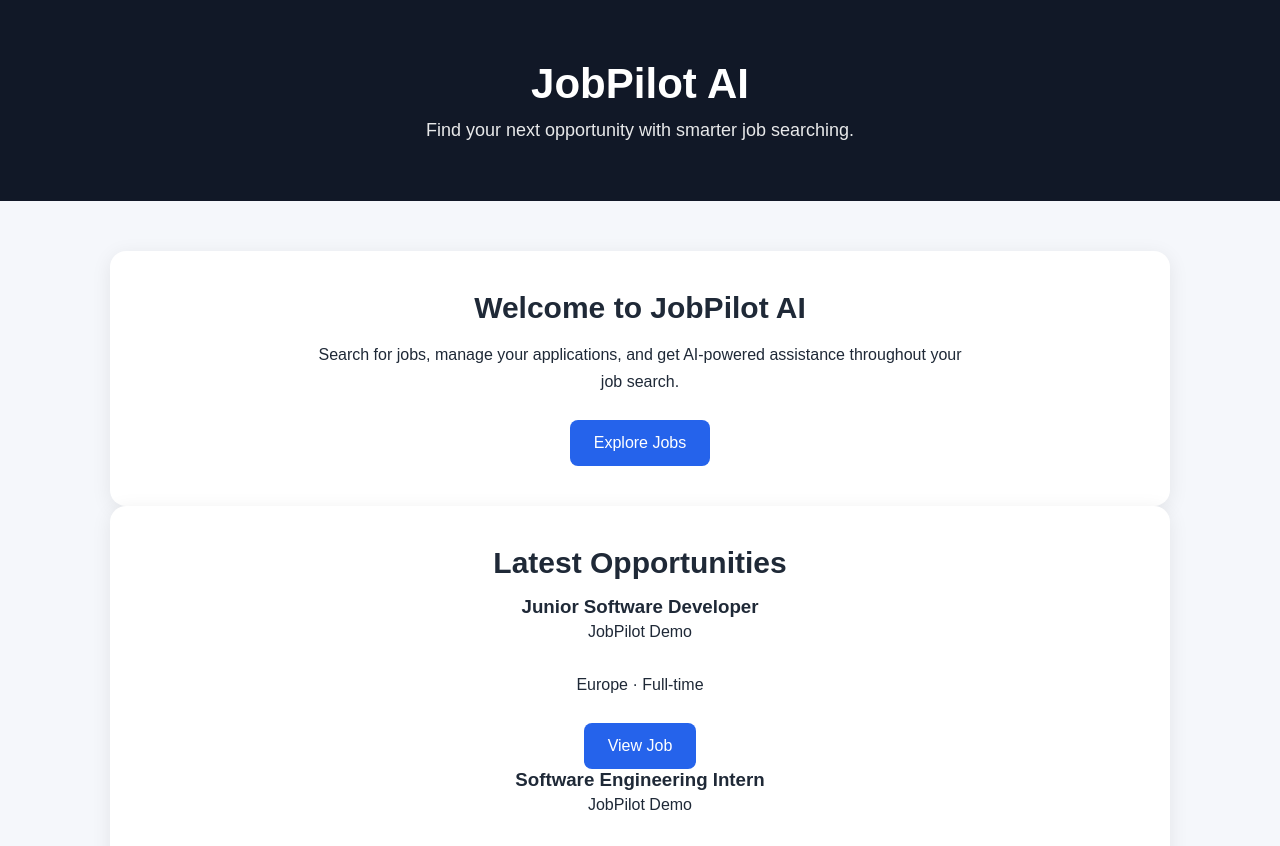
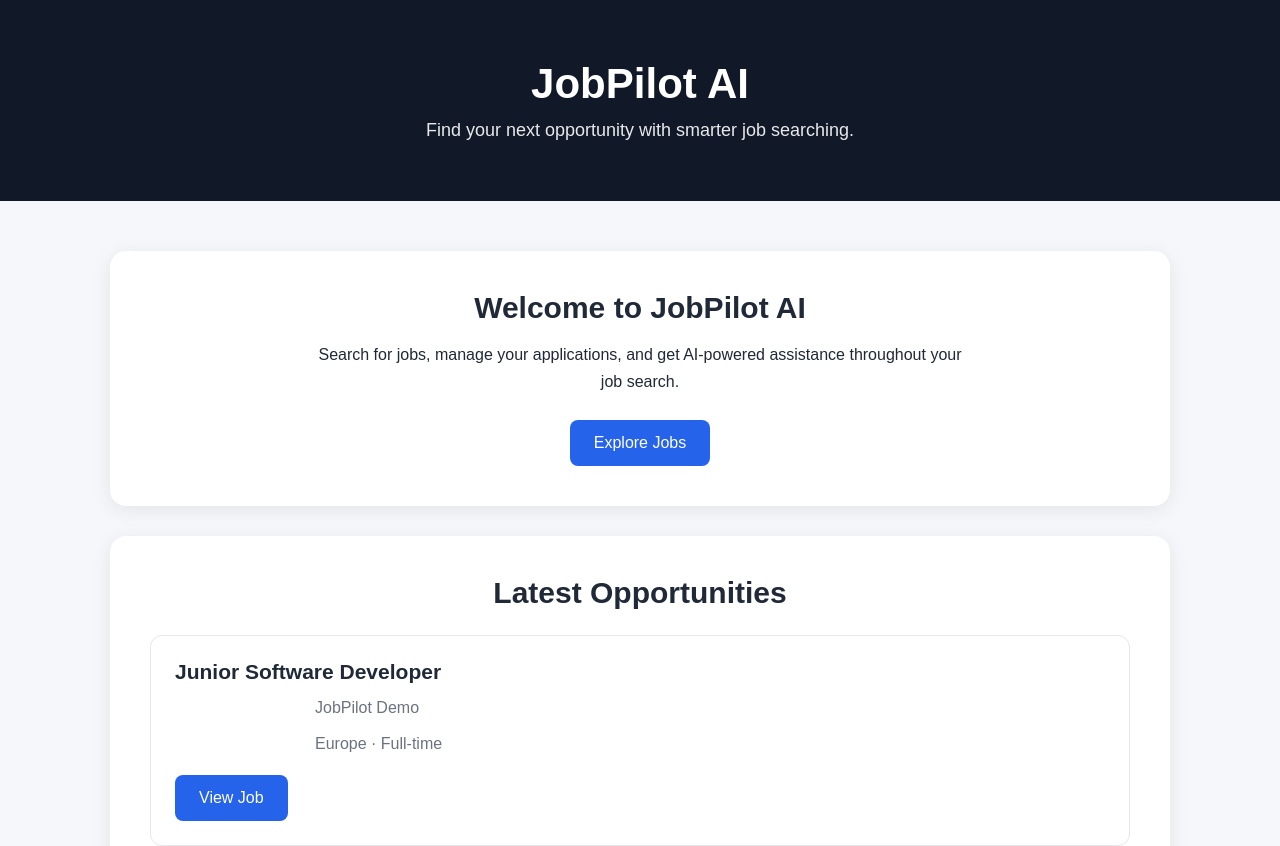
Before and after one commit to Alayaki6/-jobpilot-ai, a React (Vite) app in the folder frontend/: page / in a window 1280 px wide. Shown: the top 846 px of the page. Built offline with nearby package versions, Linux system fonts and the light colour scheme.

Commit message:
Update styles.css

```diff
--- a/frontend/src/styles.css
+++ b/frontend/src/styles.css
@@ -39,6 +39,7 @@ section {
   border-radius: 16px;
   text-align: center;
   box-shadow: 0 4px 20px rgba(0, 0, 0, 0.08);
+  margin-bottom: 30px;
 }
 
 section h2 {
@@ -65,3 +66,34 @@ button {
 button:hover {
   background: #1d4ed8;
 }
+
+.job-list {
+  text-align: left;
+}
+
+.job-list h2 {
+  text-align: center;
+  margin-bottom: 25px;
+}
+
+.job-card {
+  border: 1px solid #e5e7eb;
+  border-radius: 12px;
+  padding: 24px;
+  margin-bottom: 16px;
+  box-shadow: none;
+}
+
+.job-card h3 {
+  margin-bottom: 10px;
+  font-size: 21px;
+}
+
+.job-card p {
+  margin-bottom: 8px;
+  color: #6b7280;
+}
+
+.job-card button {
+  margin-top: 10px;
+}
```
